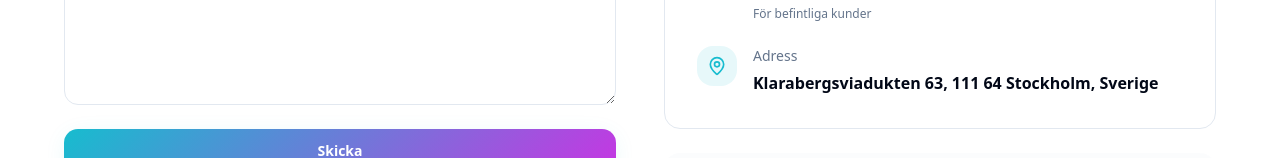
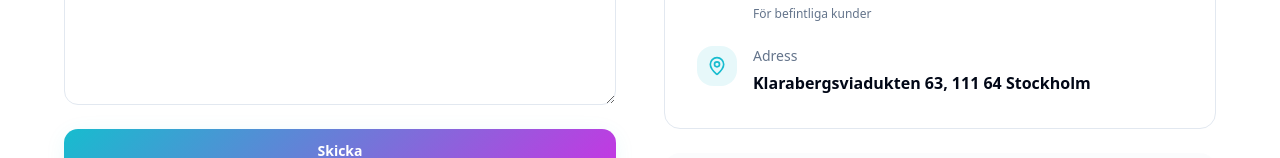
Before and after one commit to L1FR11S/boost08-digital-domination, a React (Vite) app: page /kontakt in a window 1280 px wide. Shown: the part 597-755 px from the top of the page. Built offline with nearby package versions, Linux system fonts and the light colour scheme.

Commit message:
Code edited in Lovable Code Editor

```diff
--- a/src/pages/Contact.tsx
+++ b/src/pages/Contact.tsx
@@ -160,7 +160,7 @@ const Contact = () => {
                       </div>
                       <div>
                         <p className="text-sm text-muted-foreground mb-1">Adress</p>
-                        <p className="font-semibold">Klarabergsviadukten 63, 111 64 Stockholm, Sverige</p>
+                        <p className="font-semibold">Klarabergsviadukten 63, 111 64 Stockholm</p>
                       </div>
                     </div>
                   </div>
```
